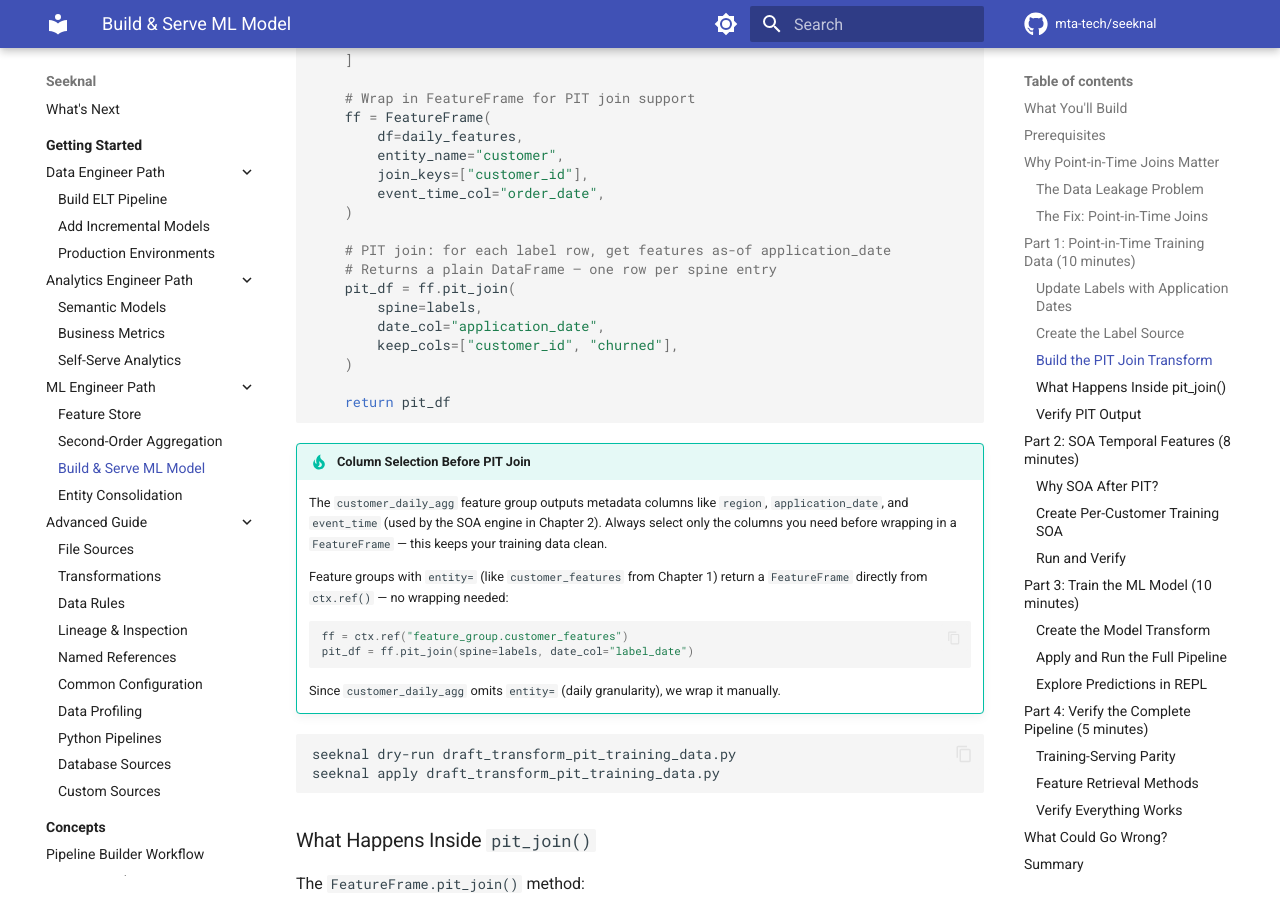
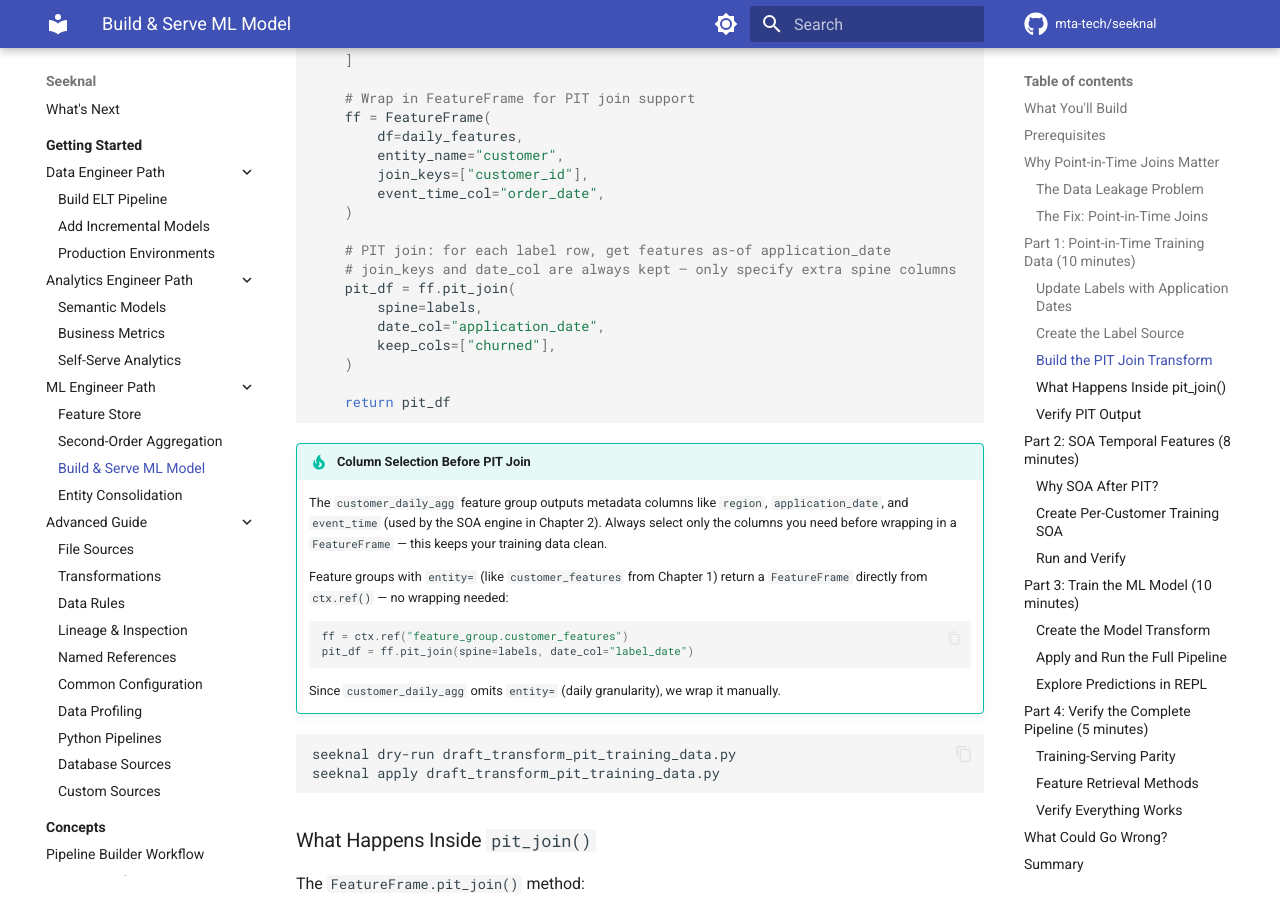
Before and after one commit to mta-tech/seeknal, an MkDocs documentation site: the page built from docs/getting-started/ml-engineer-path/3-training-serving-parity.md, in a window 1280 px wide and 900 px high, scrolled down 4246 px. Built offline with MkDocs 1.6.1 and Material for MkDocs 9.7.7, drawn with Linux system fonts in a browser that asks for light colours; comment, search, counter and statistics services are not loaded; some of the changed text lies outside the part shown.

Commit message:
docs: remove redundant customer_id from keep_cols in PIT join tutorial
join_keys and date_col are always kept by pit_join(), so only extra
spine columns like churned need to be in keep_cols.

Co-Authored-By: Claude Opus 4.6 <noreply@anthropic.com>

```diff
--- a/docs/getting-started/ml-engineer-path/3-training-serving-parity.md
+++ b/docs/getting-started/ml-engineer-path/3-training-serving-parity.md
@@ -197,11 +197,11 @@ def pit_training_data(ctx):
     )
 
     # PIT join: for each label row, get features as-of application_date
-    # Returns a plain DataFrame — one row per spine entry
+    # join_keys and date_col are always kept — only specify extra spine columns
     pit_df = ff.pit_join(
         spine=labels,
         date_col="application_date",
-        keep_cols=["customer_id", "churned"],
+        keep_cols=["churned"],
     )
 
     return pit_df
@@ -721,7 +721,7 @@ In this chapter, you learned:
 | API | Purpose |
 |-----|---------|
 | `FeatureFrame(df, entity_name, join_keys, event_time_col)` | Wrap a DataFrame with entity metadata |
-| `.pit_join(spine, date_col, keep_cols)` | Point-in-time join — one line |
+| `.pit_join(spine, date_col, keep_cols)` | Point-in-time join — join_keys + date_col always kept |
 | `.as_of("2026-01-20")` | Snapshot features at a specific date |
 | `.to_df()` | Get the underlying plain DataFrame |
 | `ctx.ref("feature_group.X")` | Returns `FeatureFrame` when FG has `entity=` |
```
